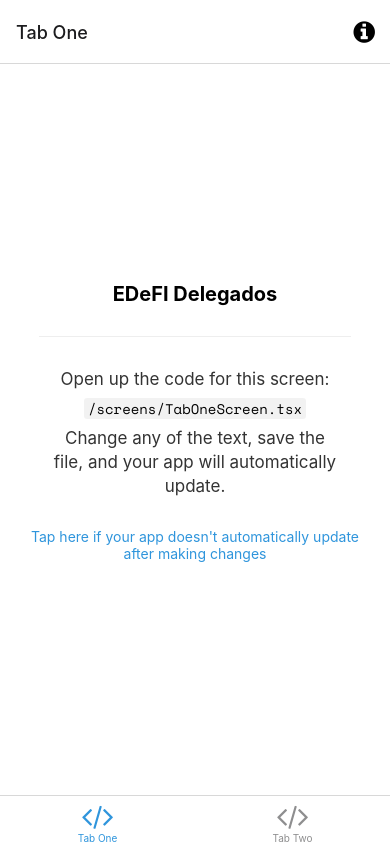
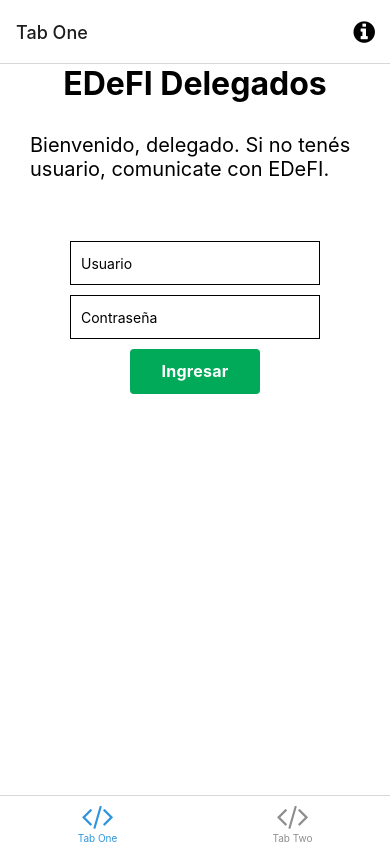
Before and after one commit to mmanna3/DelegadosApp, a React Native app: screen /TabOne in a window 390 px wide. Built offline with nearby package versions, Linux system fonts and the light colour scheme; what expo-linking would draw is missing.

Commit message:
Agrega primer boceto de form de login

```diff
--- /dev/null
+++ b/components/Button.tsx
@@ -0,0 +1,35 @@
+import React from "react";
+import { Text, View, StyleSheet, Pressable } from "react-native";
+
+interface Props {
+  onPress: () => void;
+  title: string;
+}
+
+export default function Button(props: Props) {
+  const { onPress, title = "Save" } = props;
+  return (
+    <Pressable style={styles.button} onPress={onPress}>
+      <Text style={styles.text}>{title}</Text>
+    </Pressable>
+  );
+}
+
+const styles = StyleSheet.create({
+  button: {
+    alignItems: "center",
+    justifyContent: "center",
+    paddingVertical: 12,
+    paddingHorizontal: 32,
+    borderRadius: 4,
+    elevation: 3,
+    backgroundColor: "#01aa59",
+  },
+  text: {
+    fontSize: 16,
+    lineHeight: 21,
+    fontWeight: "bold",
+    letterSpacing: 0.25,
+    color: "white",
+  },
+});
--- /dev/null
+++ b/screens/LoginForm/LoginForm.tsx
@@ -0,0 +1,49 @@
+import React, { Component, useState } from "react";
+import { Alert, TextInput, View, StyleSheet } from "react-native";
+import Button from "../../components/Button";
+
+type FormData = {
+  firstName: string;
+  lastName: string;
+};
+
+export default function LoginForm() {
+  const [usuario, setUsuario] = useState("");
+  const [password, setPassword] = useState("");
+
+  return (
+    <View style={styles.container}>
+      <TextInput
+        value={usuario}
+        onChangeText={(usuario) => setUsuario(usuario)}
+        placeholder="Usuario"
+        style={styles.input}
+      />
+      <TextInput
+        value={password}
+        onChangeText={(password) => setPassword(password)}
+        placeholder="Contraseña"
+        style={styles.input}
+      />
+
+      <Button title="Ingresar" onPress={() => {}} />
+    </View>
+  );
+}
+
+const styles = StyleSheet.create({
+  container: {
+    marginTop: 30,
+    flex: 1,
+    alignItems: "center",
+    // justifyContent: "center",
+  },
+  input: {
+    width: 250,
+    height: 44,
+    padding: 10,
+    borderWidth: 1,
+    borderColor: "black",
+    marginBottom: 10,
+  },
+});
--- a/screens/TabOneScreen.tsx
+++ b/screens/TabOneScreen.tsx
@@ -1,8 +1,8 @@
+import React from "react";
 import { StyleSheet } from "react-native";
-
-import EditScreenInfo from "../components/EditScreenInfo";
 import { Text, View } from "../components/Themed";
 import { RootTabScreenProps } from "../types";
+import LoginForm from "./LoginForm/LoginForm";
 
 export default function TabOneScreen({
   navigation,
@@ -10,12 +10,10 @@ export default function TabOneScreen({
   return (
     <View style={styles.container}>
       <Text style={styles.title}>EDeFI Delegados</Text>
-      <View
-        style={styles.separator}
-        lightColor="#eee"
-        darkColor="rgba(255,255,255,0.1)"
-      />
-      <EditScreenInfo path="/screens/TabOneScreen.tsx" />
+      <Text style={styles.subtitulo}>
+        Bienvenido, delegado. Si no tenés usuario, comunicate con EDeFI.
+      </Text>
+      <LoginForm />
     </View>
   );
 }
@@ -27,8 +25,13 @@ const styles = StyleSheet.create({
     justifyContent: "center",
   },
   title: {
+    fontSize: 32,
+    fontWeight: "bold",
+  },
+  subtitulo: {
     fontSize: 20,
-    fontWeight: "bold",
+    marginVertical: 30,
+    marginHorizontal: 30,
   },
   separator: {
     marginVertical: 30,
```
